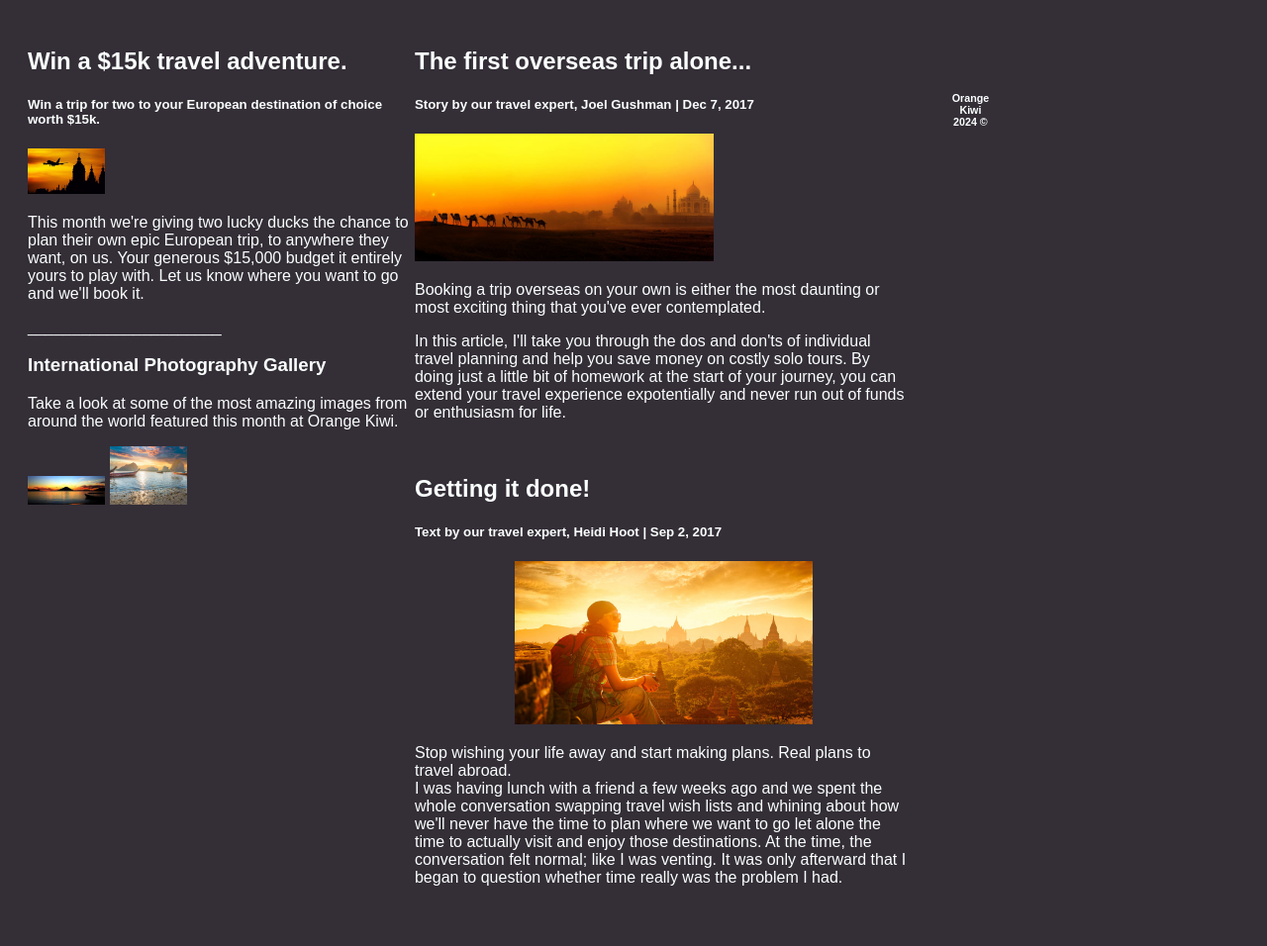
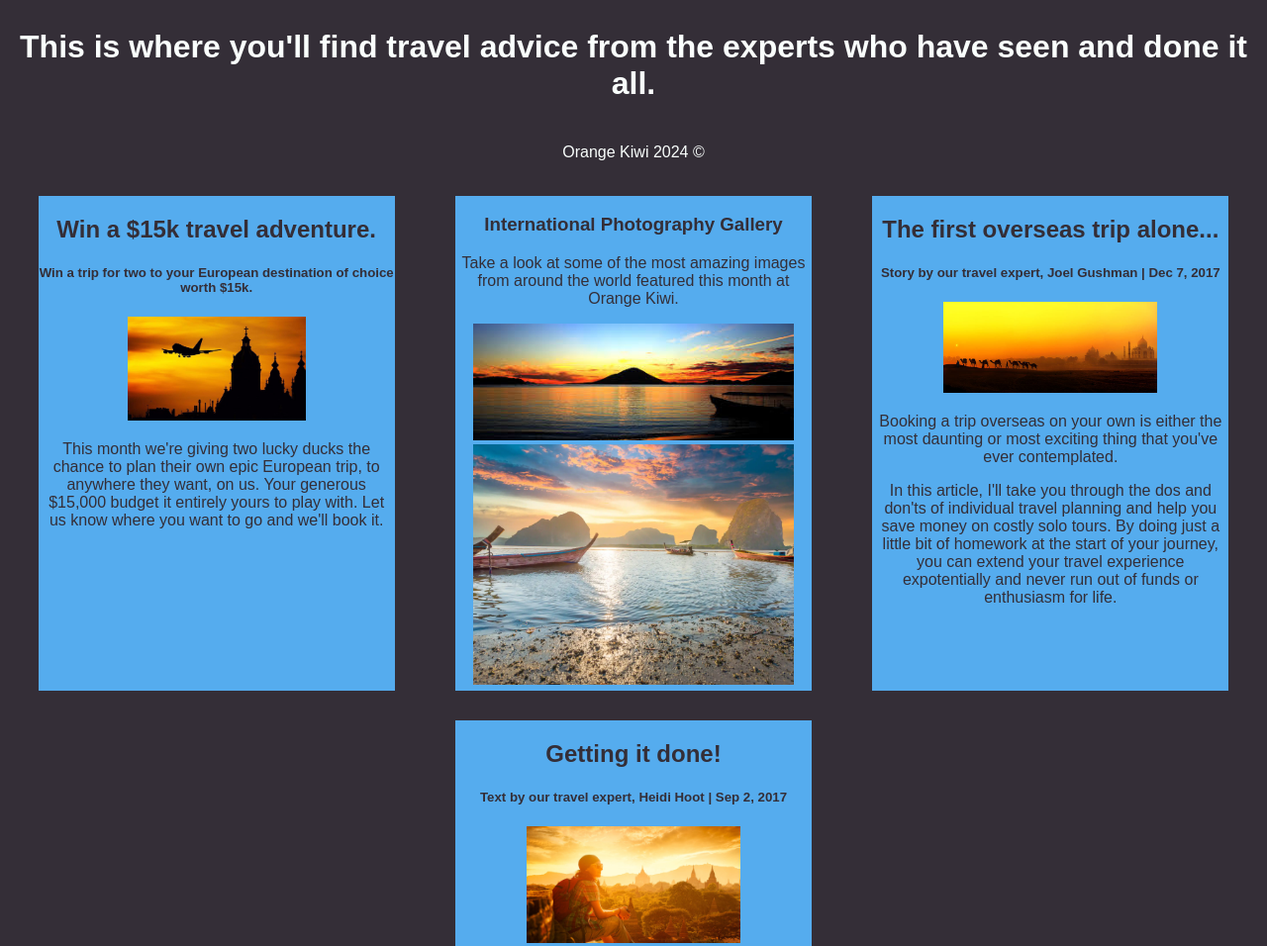
Before and after one commit to mchjess/orangekiwi, a plain HTML site: page travelstories.html in a window 1280 px wide. Shown: the part 700-1656 px from the top of the page at 99% size. Before the commit the page ends 1596 px from the top, so only its background shows below. Drawn offline with Linux system fonts and the light colour scheme.

Commit message:
Blog layout tweaked for responsive flex. Footer issue. Footer placed above flex boxes temporarily.

```diff
--- a/shopstyle.css
+++ b/shopstyle.css
@@ -90,13 +90,12 @@ header {
 
   .container {
     width: 100%;
-    padding: 60px;
     background-color: #342E37;
     color: #342E37;
     display: flex;
     flex-direction: row;
     flex-wrap: wrap;
-    justify-content: center;
+    justify-content: space-around;
   }
 
   .box {
--- a/travelstories.html
+++ b/travelstories.html
@@ -27,45 +27,35 @@
     <br>
     <center>
         <img src="./TravelStoriesHeaderImage_D2.png" alt="Plane over European city." width="70%">
+          <p>
+          <h1>This is where you'll find travel advice from the experts who have seen and done it all.</h1>
+<footer>
+  Orange Kiwi 2024 &copy;
+</footer>
+
     </center>
-
-<!-- The flexible grid (content) -->
-    <div class="big-box">
-      <div>
-        <h2>Win a $15k travel adventure.</h2>
-          <h5>Win a trip for two to your European destination of choice worth $15k.</h5>
-           <img src="./Orange plane city.jpeg" alt="Plane flying over a city." width="20%">
-              <p>This month we're giving two lucky ducks the chance to plan their own epic European trip, to anywhere they want, on us. Your generous $15,000 budget it entirely yours to play with. Let us know where you want to go and we'll book it.</p>
-                 <p>______________________</p>
-      <h3>International Photography Gallery</h3>
+    <body>
+    <div class="container">
+      <div class="box"><center><h2>Win a $15k travel adventure.</h2>
+        <h5>Win a trip for two to your European destination of choice worth $15k.</h5>
+          <img src="./Orange plane city.jpeg" alt="Plane flying over a city." width="50%">
+            <p>This month we're giving two lucky ducks the chance to plan their own epic European trip, to anywhere they want, on us. Your generous $15,000 budget it entirely yours to play with. Let us know where you want to go and we'll book it.</p></div></center>
+      <div class="box"><center><h3>International Photography Gallery</h3>
         <p>Take a look at some of the most amazing images from around the world featured this month at Orange Kiwi.</p>
-          <img src="./Sunset Image.jpeg" alt="Sunset over the water" width="20%">
-           <img src="./Thai Water.webp" alt="Thailand sunset" width="20%">
-            <p>
-            </div>
-      <div>
-      <h2>The first overseas trip alone...</h2>
+          <img src="./Sunset Image.jpeg" alt="Sunset over the water" width="90%">
+           <img src="./Thai Water.webp" alt="Thailand sunset" width="90%">
+            <p></div></center>
+      <div class="box"><center><h2>The first overseas trip alone...</h2>
           <h5>Story by our travel expert, Joel Gushman | Dec 7, 2017</h5>
           <img src="./Orange India travel.jpeg" alt="Orange India travel" width="60%">
             <p>Booking a trip overseas on your own is either the most daunting or most exciting thing that you've ever contemplated.</p>
-              <p>In this article, I'll take you through the dos and don'ts of individual travel planning and help you save money on costly solo tours. By doing just a little bit of homework at the start of your journey, you can extend your travel experience expotentially and never run out of funds or enthusiasm for life.</p>
-        <br>
-
-      <h2>Getting it done!</h2>
+              <p>In this article, I'll take you through the dos and don'ts of individual travel planning and help you save money on costly solo tours. By doing just a little bit of homework at the start of your journey, you can extend your travel experience expotentially and never run out of funds or enthusiasm for life.</p></center></div>
+      <div class="box"><center><h2>Getting it done!</h2>
         <h5>Text by our travel expert, Heidi Hoot | Sep 2, 2017</h5>
-          <center><img src="./Woman travelling Asia.jpeg" alt="Woman travelling Asia" width="60%"></center>
+          <img src="./Woman travelling Asia.jpeg" alt="Woman travelling Asia" width="60%">
             <p>Stop wishing your life away and start making plans. Real plans to travel abroad.<br>
-            I was having lunch with a friend a few weeks ago and we spent the whole conversation swapping travel wish lists and whining about how we'll never have the time to plan where we want to go let alone the time to actually visit and enjoy those destinations. At the time, the conversation felt normal; like I was venting. It was only afterward that I began to question whether time really was the problem I had.</p>
-      <p>
-    </div>
+            I was having lunch with a friend a few weeks ago and we spent the whole conversation swapping travel wish lists and whining about how we'll never have the time to plan where we want to go let alone the time to actually visit and enjoy those destinations. At the time, the conversation felt normal; like I was venting. It was only afterward that I began to question whether time really was the problem I had.</p></div></center>
+   </body>
 
 
-
-</body>
-
- <!-- Footer -->
- <footer class="little-box">
-  <footer>
-  <h6>Orange Kiwi 2024 &copy;</h2>
-</footer>
 </html>
--- a/travelstorystyle.css
+++ b/travelstorystyle.css
@@ -70,6 +70,21 @@ a:link {
     color: white;
   }
 
+  main  {
+    margin: 50px;
+    font-family: Arial, Helvetica, sans-serif;
+    font-size: 1.2em;
+    color: #FAFFFD;
+  }
+
+  /* Header/Blog Title */
+header {
+    padding: 20px;
+    font-size: 70px;
+    text-align: center;
+    color: #FAFFFD;
+  }
+
 /* Text styling*/
   body {
     background-color: #342E37;
@@ -78,13 +93,13 @@ a:link {
     color: #FAFFFD;
   }
 
-  /* Footer */
+  /* Footer*/
   footer {
+    background: #342E37;
+    color: #FAFFFD;
     padding: 20px;
     text-align: center;
-    background: #342E37;
-    border: #FAFFFD;
-    border-width: 10px;
+
   }
 
   /* Responsive layout - when the screen is less than 700px wide, make the two columns stack on top of each other instead of next to each other */
@@ -94,17 +109,19 @@ a:link {
     }
   }
 
-  .big-box {
-    width: 80%;
-    height: 800px;
-    display: inline-flex;
-    padding: 20px;
+  .container {
+    width: 100%;
+    background-color: #342E37;
+    color: #342E37;
+    display: flex;
     flex-direction: row;
-
+    flex-wrap: wrap;
+    justify-content: space-around;
   }
 
-
-/*
-  .little-box {
-    height: 200px;
+  .box {
+    width: 360px;
+    height: 500px;
+    margin: 15px;
+    background-color: #55ACEE;
   }
```
